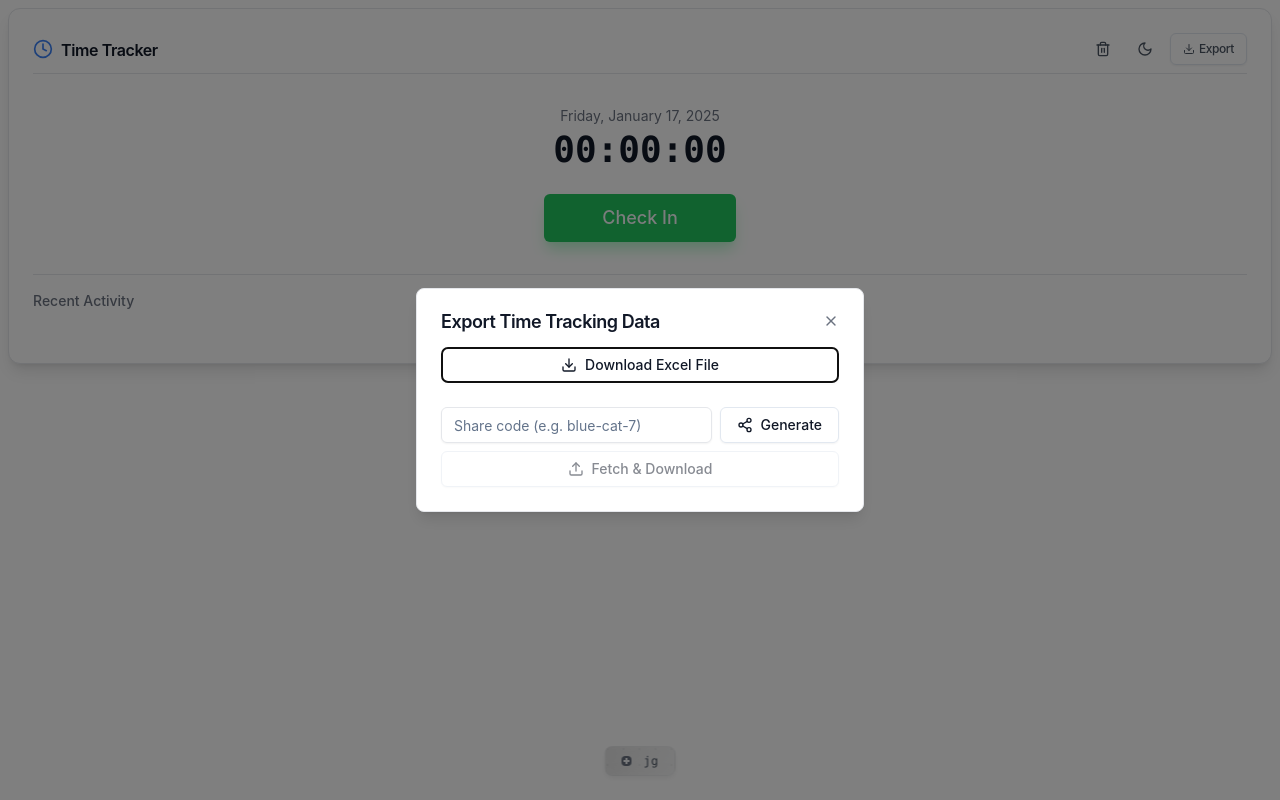
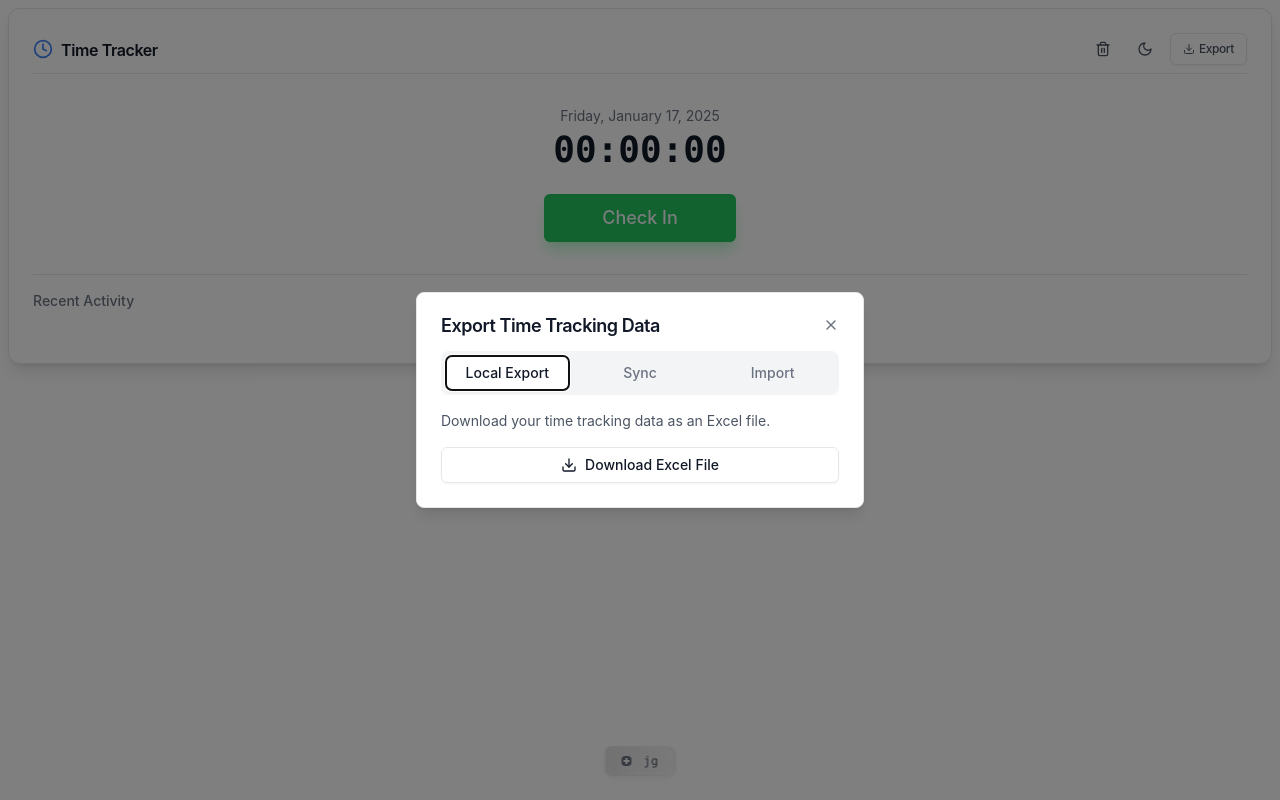
Before and after one commit to strainix/timetrack, a React (Vite) app: page / in a window 1280 px wide. Both pictures are taken after a click on the button "Export". Built offline with nearby package versions, Linux system fonts and the light colour scheme; the HTML template or start-up script is replaced by a standard one.

Commit message:
made the dialog more intuitive

```diff
--- a/src/components/ExportDialog.jsx
+++ b/src/components/ExportDialog.jsx
@@ -7,7 +7,7 @@ import {
 } from '../components/ui/dialog';
 import { Button } from '../components/ui/button';
 import { Input } from '../components/ui/input';
-import { Download, Share2, Upload, RefreshCw } from 'lucide-react';
+import { Download, Share2, Upload, RefreshCw, ArrowRight } from 'lucide-react';
 import * as XLSX from 'xlsx';
 
 const WORKER_API_URL = 'https://timetrack-api.nitenet.workers.dev'; // Replace with your worker URL
@@ -18,6 +18,9 @@ const ExportDialog = ({ logs, onClose }) => {
   const [isLoading, setIsLoading] = useState(false);
   const [error, setError] = useState('');
   const [hasSavedCode, setHasSavedCode] = useState(false);
+  const [activeTab, setActiveTab] = useState('local'); // 'local', 'share', 'import'
+  const [importCode, setImportCode] = useState('');
+  const [successMessage, setSuccessMessage] = useState('');
 
   useEffect(() => {
     // Load saved share code from localStorage
@@ -25,6 +28,7 @@ const ExportDialog = ({ logs, onClose }) => {
     if (savedCode) {
       setShareCode(savedCode);
       setHasSavedCode(true);
+      setActiveTab('share'); // Switch to share tab if user has a code
     }
   }, []);
 
@@ -115,23 +119,11 @@ const ExportDialog = ({ logs, onClose }) => {
     generateExcelFile(logs);
   };
 
-  const generateOrSyncCode = async () => {
+  const generateNewCode = async () => {
     setIsLoading(true);
     setError('');
+    setSuccessMessage('');
     try {
-      if (hasSavedCode) {
-        // Update existing data
-        const response = await fetch(`${WORKER_API_URL}/api/timesheet/${shareCode}`, {
-          method: 'PUT',
-          headers: {
-            'Content-Type': 'application/json',
-          },
-          body: JSON.stringify({ logs }),
-        });
-
-        if (!response.ok) throw new Error('Failed to sync data');
-      } else {
-        // Create new entry with generated passphrase
       const response = await fetch(`${WORKER_API_URL}/api/timesheet`, {
         method: 'POST',
         headers: {
@@ -146,9 +138,32 @@ const ExportDialog = ({ logs, onClose }) => {
       setShareCode(data.passphrase);
       setHasSavedCode(true);
       localStorage.setItem(STORAGE_KEY, data.passphrase);
+      setSuccessMessage(`Share code generated: ${data.passphrase}`);
+    } catch (err) {
+      setError('Failed to generate share code. Please try again.');
+      console.error('Error:', err);
+    } finally {
+      setIsLoading(false);
     }
+  };
+
+  const syncExistingCode = async () => {
+    setIsLoading(true);
+    setError('');
+    setSuccessMessage('');
+    try {
+      const response = await fetch(`${WORKER_API_URL}/api/timesheet/${shareCode}`, {
+        method: 'PUT',
+        headers: {
+          'Content-Type': 'application/json',
+        },
+        body: JSON.stringify({ logs }),
+      });
+
+      if (!response.ok) throw new Error('Failed to sync data');
+      setSuccessMessage('Data synced successfully!');
     } catch (err) {
-      setError(hasSavedCode ? 'Failed to sync data. Please try again.' : 'Failed to generate share code. Please try again.');
+      setError('Failed to sync data. Please try again.');
       console.error('Error:', err);
     } finally {
       setIsLoading(false);
@@ -156,26 +171,33 @@ const ExportDialog = ({ logs, onClose }) => {
   };
 
   const fetchSharedData = async () => {
-    if (!shareCode) {
+    if (!importCode.trim()) {
       setError('Please enter a share code');
       return;
     }
 
     setIsLoading(true);
     setError('');
+    setSuccessMessage('');
     try {
-      const response = await fetch(`${WORKER_API_URL}/api/timesheet/${shareCode}`);
+      const response = await fetch(`${WORKER_API_URL}/api/timesheet/${importCode.trim()}`);
 
       if (!response.ok) throw new Error('Failed to fetch shared data');
 
       const data = await response.json();
       generateExcelFile(data.logs);
 
-      // Save the code if it's not already saved
-      if (!hasSavedCode) {
+      // Save this code as the new active code
+      setShareCode(importCode.trim());
       setHasSavedCode(true);
-        localStorage.setItem(STORAGE_KEY, shareCode);
-      }
+      localStorage.setItem(STORAGE_KEY, importCode.trim());
+      setSuccessMessage('Data downloaded successfully!');
+
+      // Switch to share tab
+      setTimeout(() => {
+        setActiveTab('share');
+        setImportCode('');
+      }, 1500);
     } catch (err) {
       setError('Failed to fetch shared data. Please check the code and try again.');
       console.error('Error:', err);
@@ -184,12 +206,66 @@ const ExportDialog = ({ logs, onClose }) => {
     }
   };
 
+  const handleSwitchCode = () => {
+    if (window.confirm('Switch to a different sync code? Your current code will be replaced.')) {
+      setActiveTab('import');
+      setImportCode('');
+      setError('');
+      setSuccessMessage('');
+    }
+  };
+
   return (
     <DialogContent className="sm:max-w-md w-[95%] sm:w-full max-h-[90vh] overflow-y-auto bg-white dark:bg-gray-800 text-gray-900 dark:text-gray-100 rounded-lg border dark:border-gray-700">
       <DialogHeader>
         <DialogTitle className="text-gray-900 dark:text-gray-100">Export Time Tracking Data</DialogTitle>
       </DialogHeader>
-      <div className="flex flex-col gap-6">
+
+      <div className="flex flex-col gap-4">
+        {/* Tab buttons */}
+        <div className="flex gap-2 p-1 bg-gray-100 dark:bg-gray-700 rounded-lg">
+          <Button
+            onClick={() => setActiveTab('local')}
+            variant="ghost"
+            className={`flex-1 h-9 px-3 py-2 text-sm font-medium transition-colors ${
+              activeTab === 'local'
+                ? 'bg-white dark:bg-gray-600 text-gray-900 dark:text-gray-100 shadow-sm hover:bg-white dark:hover:bg-gray-600'
+                : 'bg-transparent text-gray-500 dark:text-gray-400 hover:text-gray-700 dark:hover:text-gray-200 hover:bg-gray-50 dark:hover:bg-gray-600/50'
+            }`}
+          >
+            Local Export
+          </Button>
+          <Button
+            onClick={() => setActiveTab('share')}
+            variant="ghost"
+            className={`flex-1 h-9 px-3 py-2 text-sm font-medium transition-colors ${
+              activeTab === 'share'
+                ? 'bg-white dark:bg-gray-600 text-gray-900 dark:text-gray-100 shadow-sm hover:bg-white dark:hover:bg-gray-600'
+                : 'bg-transparent text-gray-500 dark:text-gray-400 hover:text-gray-700 dark:hover:text-gray-200 hover:bg-gray-50 dark:hover:bg-gray-600/50'
+            }`}
+          >
+            Sync
+          </Button>
+          <Button
+            onClick={() => setActiveTab('import')}
+            variant="ghost"
+            className={`flex-1 h-9 px-3 py-2 text-sm font-medium transition-colors ${
+              activeTab === 'import'
+                ? 'bg-white dark:bg-gray-600 text-gray-900 dark:text-gray-100 shadow-sm hover:bg-white dark:hover:bg-gray-600'
+                : 'bg-transparent text-gray-500 dark:text-gray-400 hover:text-gray-700 dark:hover:text-gray-200 hover:bg-gray-50 dark:hover:bg-gray-600/50'
+            }`}
+          >
+            Import
+          </Button>
+        </div>
+
+        {/* Tab content */}
+        <div className="space-y-4">
+          {activeTab === 'local' && (
+            <>
+              <p className="text-sm text-gray-600 dark:text-gray-400">
+                Download your time tracking data as an Excel file.
+              </p>
               <Button
                 onClick={handleDownload}
                 className="flex items-center gap-2 w-full bg-white dark:bg-gray-800 text-gray-900 dark:text-gray-100 border border-gray-200 dark:border-gray-700"
@@ -198,42 +274,101 @@ const ExportDialog = ({ logs, onClose }) => {
                 <Download className="w-4 h-4" />
                 Download Excel File
               </Button>
+            </>
+          )}
 
-        <div className="space-y-2">
+          {activeTab === 'share' && (
+            <>
+              {hasSavedCode ? (
+                <>
+                  <div className="space-y-3">
+                    <div>
+                      <p className="text-sm text-gray-600 dark:text-gray-400 mb-2">
+                        Your sync code:
+                      </p>
+                      <div className="p-3 bg-gray-50 dark:bg-gray-700 rounded-lg text-center">
+                        <code className="text-lg font-mono font-semibold text-blue-600 dark:text-blue-400">
+                          {shareCode}
+                        </code>
+                      </div>
+                    </div>
+
+                    <p className="text-xs text-gray-500 dark:text-gray-500">
+                      Use this code on your other devices to sync your time tracking data.
+                    </p>
+
                     <div className="flex gap-2">
-            <Input
-              placeholder="Share code (e.g. blue-cat-7)"
-              value={shareCode}
-              onChange={(e) => setShareCode(e.target.value)}
-              className="flex-1 bg-white dark:bg-gray-800 text-gray-900 dark:text-gray-100 border border-gray-200 dark:border-gray-700"
-            />
                       <Button
-              onClick={generateOrSyncCode}
+                        onClick={syncExistingCode}
                         variant="outline"
-              className="flex items-center gap-2"
+                        className="flex-1 flex items-center gap-2"
                         disabled={isLoading}
                       >
-              {hasSavedCode ? (
                         <RefreshCw className={`w-4 h-4 ${isLoading ? 'animate-spin' : ''}`} />
-              ) : (
-                <Share2 className="w-4 h-4" />
-              )}
-              {hasSavedCode ? 'Sync' : 'Generate'}
+                        Sync Data
+                      </Button>
+                      <Button
+                        onClick={handleSwitchCode}
+                        variant="outline"
+                        size="sm"
+                        className="text-xs"
+                      >
+                        Switch Code
                       </Button>
                     </div>
+                  </div>
+                </>
+              ) : (
+                <>
+                  <p className="text-sm text-gray-600 dark:text-gray-400">
+                    Generate a sync code to access your data on other devices.
+                  </p>
+                  <Button
+                    onClick={generateNewCode}
+                    className="flex items-center gap-2 w-full"
+                    disabled={isLoading}
+                  >
+                    <Share2 className="w-4 h-4" />
+                    Generate Sync Code
+                  </Button>
+                </>
+              )}
+            </>
+          )}
+
+          {activeTab === 'import' && (
+            <>
+              <p className="text-sm text-gray-600 dark:text-gray-400">
+                Enter your sync code from another device to access your data here.
+              </p>
+              <div className="space-y-3">
+                <Input
+                  placeholder="Enter sync code (e.g. blue-cat-7)"
+                  value={importCode}
+                  onChange={(e) => setImportCode(e.target.value)}
+                  onKeyPress={(e) => e.key === 'Enter' && fetchSharedData()}
+                  className="bg-white dark:bg-gray-800 text-gray-900 dark:text-gray-100 border border-gray-200 dark:border-gray-700"
+                />
                 <Button
                   onClick={fetchSharedData}
                   variant="outline"
                   className="w-full flex items-center gap-2"
-            disabled={isLoading || !shareCode}
+                  disabled={isLoading || !importCode.trim()}
                 >
                   <Upload className="w-4 h-4" />
-            Fetch & Download
+                  {isLoading ? 'Fetching...' : 'Fetch & Download'}
                 </Button>
               </div>
+            </>
+          )}
+        </div>
 
+        {/* Messages */}
         {error && (
-          <p className="text-sm text-red-500">{error}</p>
+          <p className="text-sm text-red-500 text-center">{error}</p>
+        )}
+        {successMessage && (
+          <p className="text-sm text-green-600 dark:text-green-400 text-center">{successMessage}</p>
         )}
       </div>
     </DialogContent>
```
Lines whose indentation alone changed are shown as unchanged.
